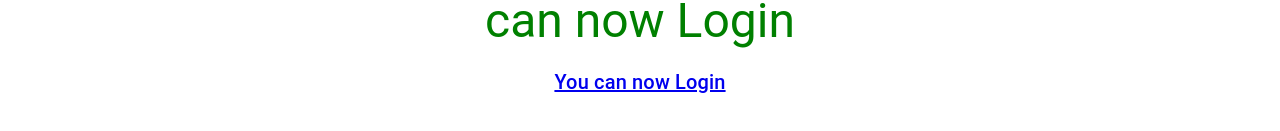
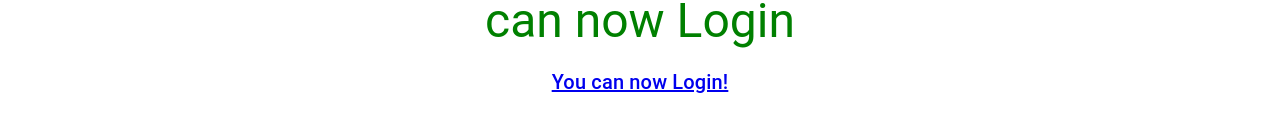
Before and after one commit to MiljanaMa/Digital-Document-Management, a React (Create React App) app in the folder ddm-frontend/: page /registrationSuccessful in a window 1280 px wide. Shown: the part 303-434 px from the top of the page. Built offline with nearby package versions, Linux system fonts and the light colour scheme; no server answers.

Commit message:
fix: update link text on registration success page

```diff
--- a/ddm-frontend/src/components/RegistrationSuccessful.js
+++ b/ddm-frontend/src/components/RegistrationSuccessful.js
@@ -9,7 +9,7 @@ export default function RegistrationSuccessful() {
         You have successfully Registered. You can now Login
       </Typography>
       <Typography variant="h6" align="center" gutterBottom>
-        <a href="/login">You can now Login</a>
+        <a href="/login">You can now Login!</a>
       </Typography>
     </Box>
     </Container>
```
